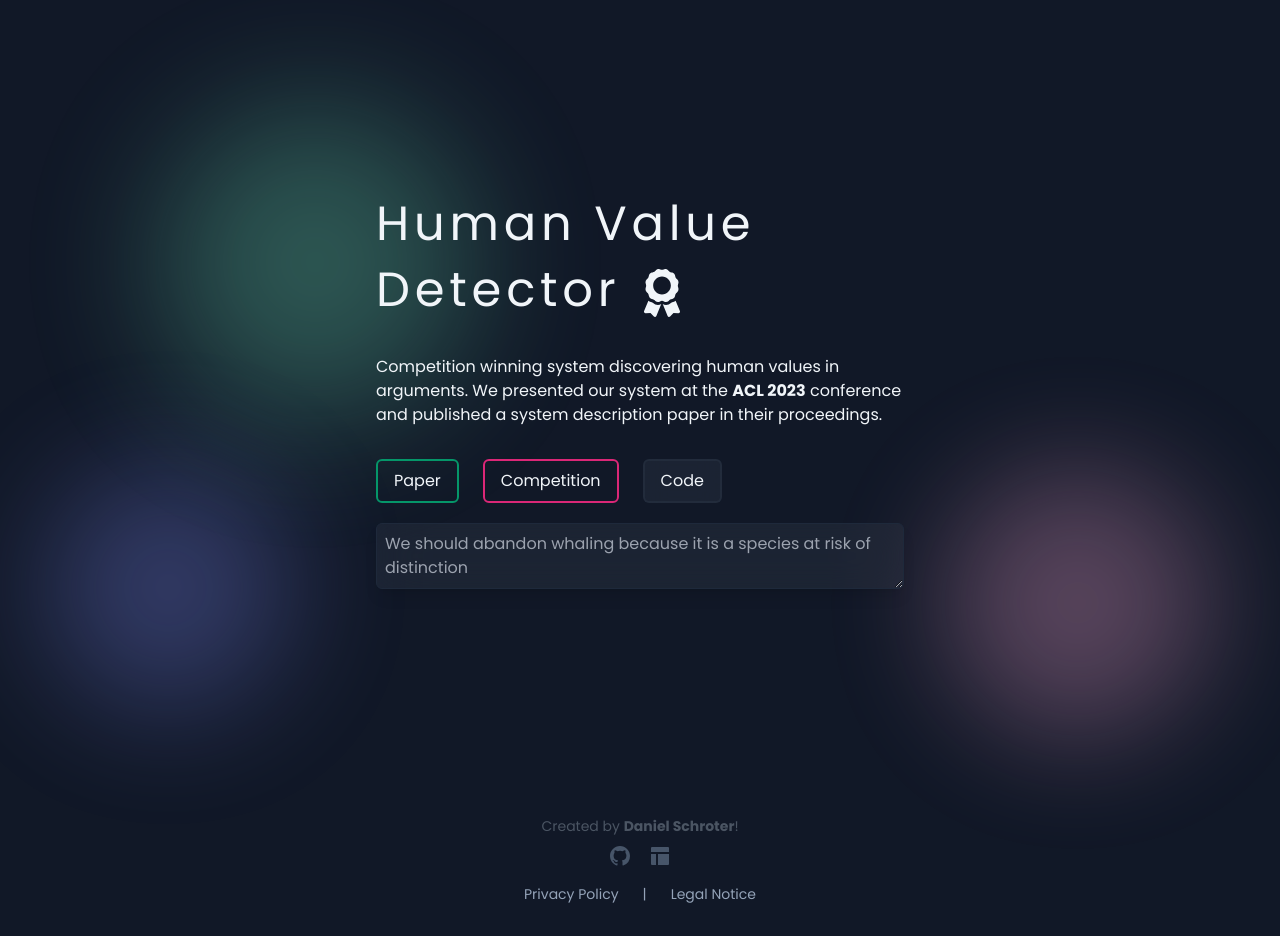
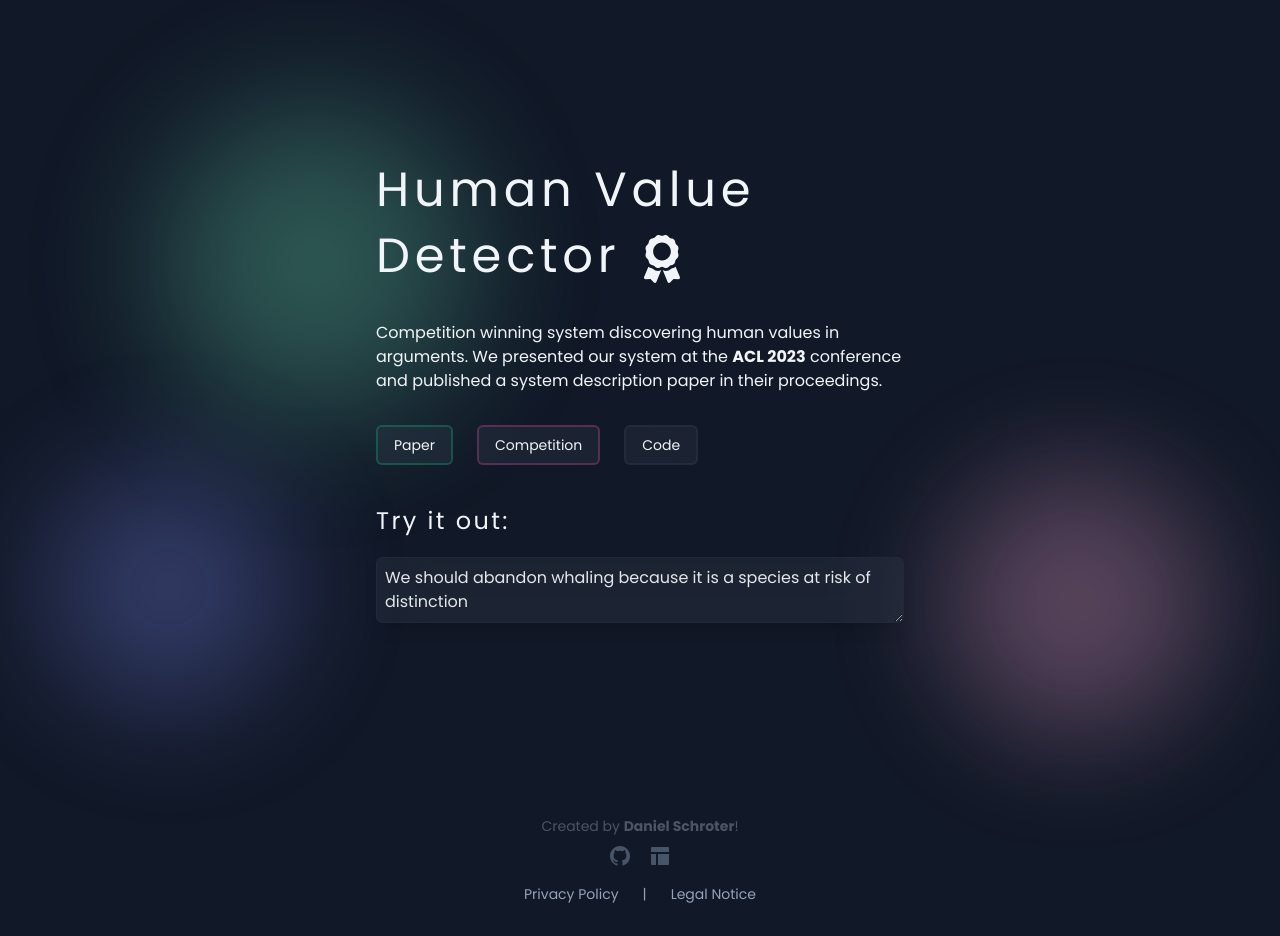
Before and after one commit to danielschroter/human-value-app, a Next.js app: page / in a window 1280 px wide. Built offline with nearby package versions, Linux system fonts and the light colour scheme.

Commit message:
Button Styling

```diff
--- a/app/components/Hero.tsx
+++ b/app/components/Hero.tsx
@@ -6,10 +6,10 @@ import { useState } from "react";
 
 import { FaAward } from "react-icons/fa";
 
-import Paper from "../assets/HumVal_paper.pdf";
-
 export default function Hero() {
-  const [bio, setBio] = useState("");
+  const [bio, setBio] = useState(
+    "We should abandon whaling because it is a species at risk of distinction"
+  );
   const [isLoading, setIsLoading] = useState(false);
   const [values, setValues] = useState<string[]>([]);
 
@@ -58,11 +58,11 @@ export default function Hero() {
               We presented our system at the <b>ACL 2023</b> conference and
               published a system description paper in their proceedings.
             </p>
-            <div className="flex flex-row gap-6 mt-8 ">
+            <div className="flex flex-row gap-6 mt-8 text-sm">
               <a
                 href="/HumVal_paper.pdf"
                 download
-                className="border border-emerald-600 rounded-md border-2 px-4 py-2"
+                className="bg-gray-700/30 backdrop-blur-md border-1 border-emerald-500/30 rounded-md border-2 px-4 py-2"
               >
                 Paper
               </a>
@@ -72,21 +72,22 @@ export default function Hero() {
               >
                 Master Thesis
               </Link> */}
-              <a
+              <Link
                 href="https://touche.webis.de/semeval23/touche23-web/index.html"
                 target="_blank"
-                className="border border-pink-600 rounded-md border-2 px-4 py-2"
+                className="bg-gray-700/30 backdrop-blur-md border-1 border-pink-500/30 rounded-md border-2 px-4 py-2"
               >
                 Competition
-              </a>
-              <a
-                href="https://touche.webis.de/semeval23/touche23-web/index.html"
+              </Link>
+              <Link
+                href="https://github.com/danielschroter/human_value_detector"
                 target="_blank"
                 className="bg-gray-700/30 backdrop-blur-md border-1 border-slate-500/10 rounded-md border-2 px-4 py-2"
               >
                 Code
-              </a>
+              </Link>
             </div>
+            <div className="text-2xl tracking-widest mt-10">Try it out:</div>
             <textarea
               value={bio}
               onChange={(e) => setBio(e.target.value)}
```
